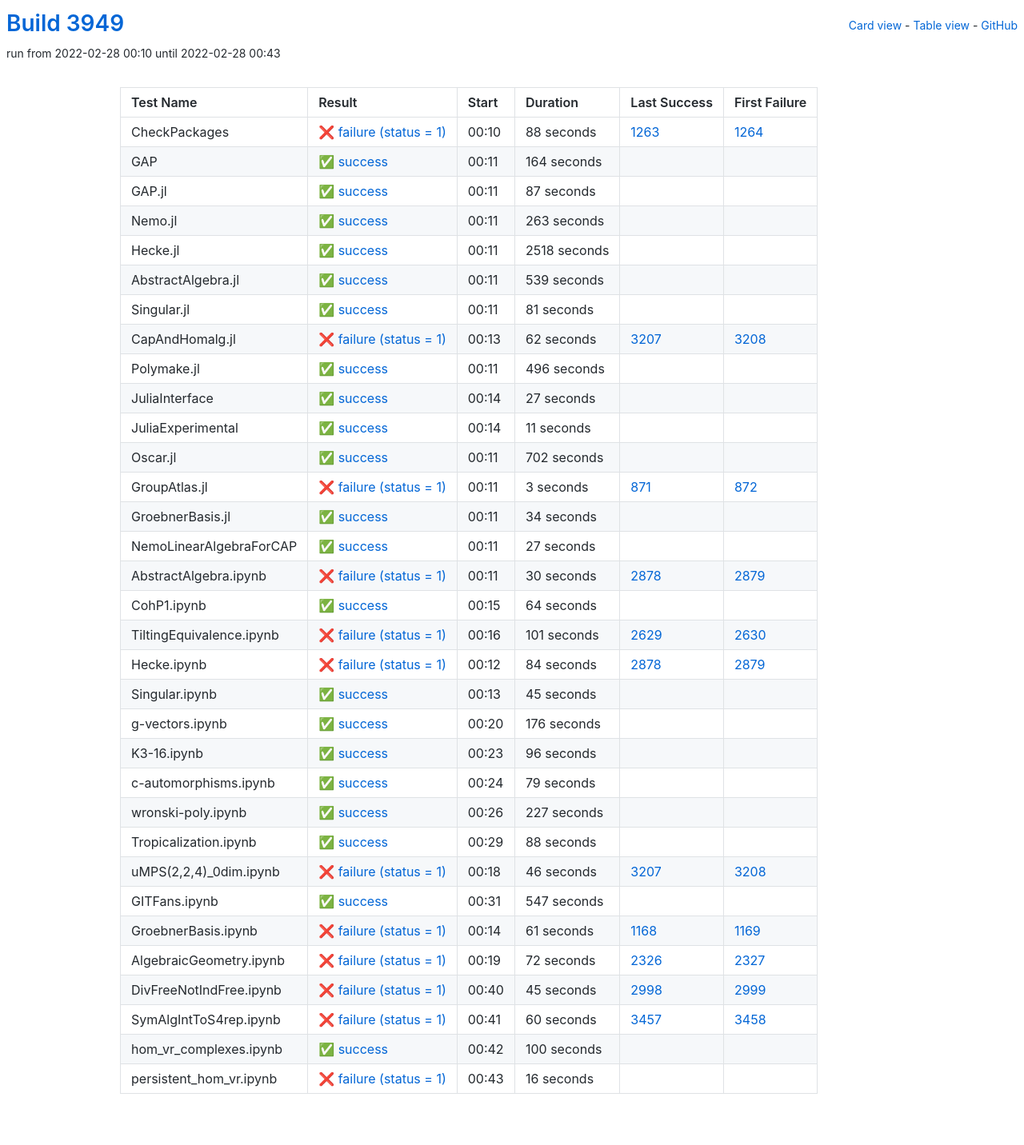
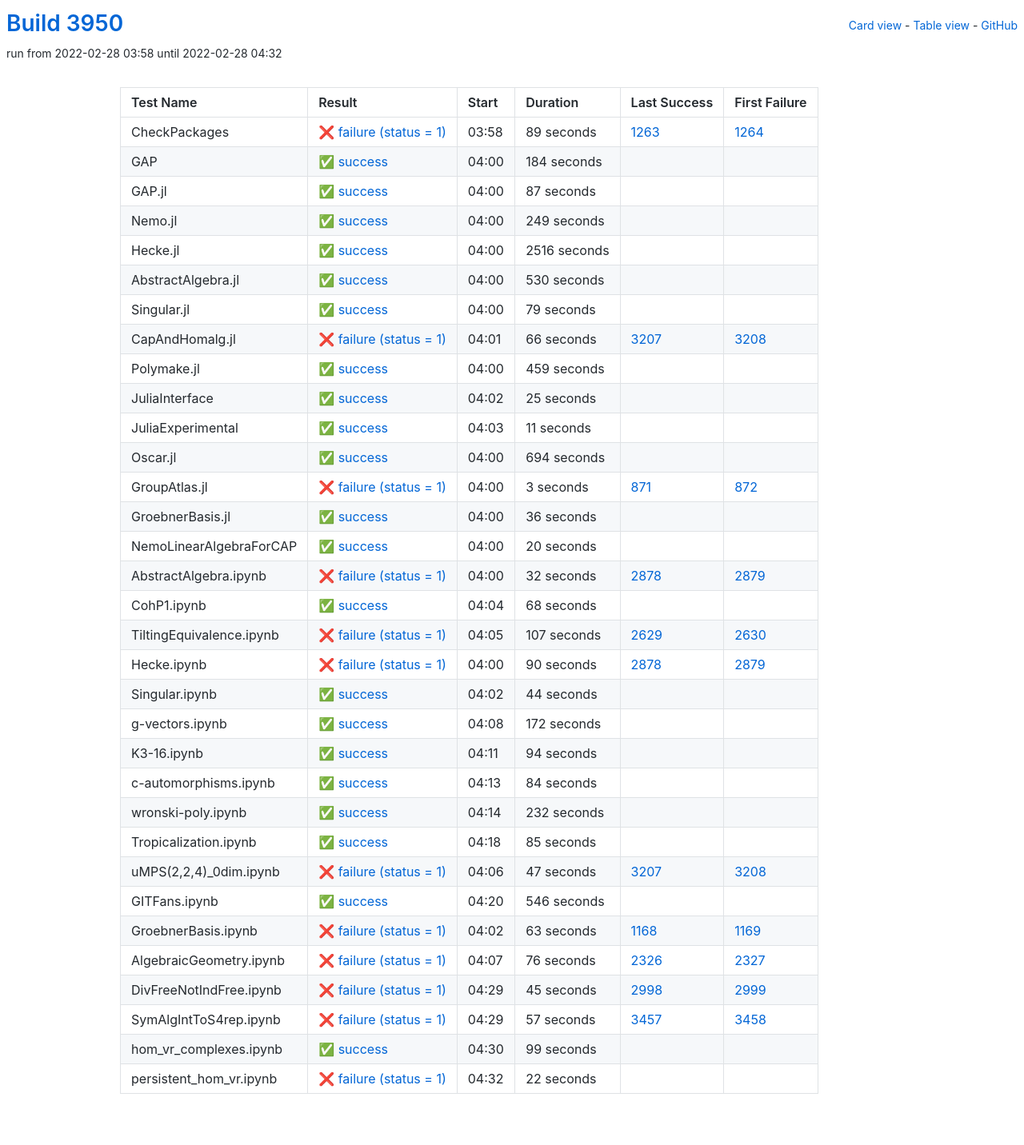
Before and after one commit to oscar-system/oscar-ci-status-stable, a Jekyll site: the page built from table.html, in a window 1280 px wide. Shown: the whole page at 80% size. Built offline with Jekyll 4.4.1, drawn with Linux system fonts in a browser that asks for light colours.

Commit message:
Build #3950

```diff
--- a/_data/ci.yml
+++ b/_data/ci.yml
@@ -1,6 +1,6 @@
 ---
-build: 3949
-build_url: https://oscarci.mathematik.uni-kl.de/job/oscar-stable/3949/
+build: 3950
+build_url: https://oscarci.mathematik.uni-kl.de/job/oscar-stable/3950/
 job: oscar-stable
 organization: oscar-system
 repo: oscar-ci-status-stable
@@ -8,32 +8,32 @@ repourl: https://github.com/oscar-system/oscar-ci-status-stable
 tests:
 - name: CheckPackages
   id: checkpackages
-  log: https://oscarci.mathematik.uni-kl.de/job/oscar-stable/3949/artifact/logs/build-3949/CheckPackages.log
-  start: 2022-02-28 00:10
+  log: https://oscarci.mathematik.uni-kl.de/job/oscar-stable/3950/artifact/logs/build-3950/CheckPackages.log
+  start: 2022-02-28 03:58
   success: false
   exitcode: 1
   status: failure
-  duration: 88
+  duration: 89
   last_success: 1263
   last_success_url: https://oscarci.mathematik.uni-kl.de/job/oscar-stable/1263/
   first_failure: 1264
   first_failure_url: https://oscarci.mathematik.uni-kl.de/job/oscar-stable/1264/
 - name: GAP
   id: gap
-  log: https://oscarci.mathematik.uni-kl.de/job/oscar-stable/3949/artifact/logs/build-3949/GAP.log
-  start: 2022-02-28 00:11
+  log: https://oscarci.mathematik.uni-kl.de/job/oscar-stable/3950/artifact/logs/build-3950/GAP.log
+  start: 2022-02-28 04:00
   success: true
   exitcode: 0
   status: success
-  duration: 164
+  duration: 184
   last_success: false
   last_success_url:
   first_failure: false
   first_failure_url:
 - name: GAP.jl
   id: gap-jl
-  log: https://oscarci.mathematik.uni-kl.de/job/oscar-stable/3949/artifact/logs/build-3949/GAP.jl.log
-  start: 2022-02-28 00:11
+  log: https://oscarci.mathematik.uni-kl.de/job/oscar-stable/3950/artifact/logs/build-3950/GAP.jl.log
+  start: 2022-02-28 04:00
   success: true
   exitcode: 0
   status: success
@@ -44,92 +44,92 @@ tests:
   first_failure_url:
 - name: Nemo.jl
   id: nemo-jl
-  log: https://oscarci.mathematik.uni-kl.de/job/oscar-stable/3949/artifact/logs/build-3949/Nemo.jl.log
-  start: 2022-02-28 00:11
+  log: https://oscarci.mathematik.uni-kl.de/job/oscar-stable/3950/artifact/logs/build-3950/Nemo.jl.log
+  start: 2022-02-28 04:00
   success: true
   exitcode: 0
   status: success
-  duration: 263
+  duration: 249
   last_success: false
   last_success_url:
   first_failure: false
   first_failure_url:
 - name: Hecke.jl
   id: hecke-jl
-  log: https://oscarci.mathematik.uni-kl.de/job/oscar-stable/3949/artifact/logs/build-3949/Hecke.jl.log
-  start: 2022-02-28 00:11
+  log: https://oscarci.mathematik.uni-kl.de/job/oscar-stable/3950/artifact/logs/build-3950/Hecke.jl.log
+  start: 2022-02-28 04:00
   success: true
   exitcode: 0
   status: success
-  duration: 2518
+  duration: 2516
   last_success: false
   last_success_url:
   first_failure: false
   first_failure_url:
 - name: AbstractAlgebra.jl
   id: abstractalgebra-jl
-  log: https://oscarci.mathematik.uni-kl.de/job/oscar-stable/3949/artifact/logs/build-3949/AbstractAlgebra.jl.log
-  start: 2022-02-28 00:11
+  log: https://oscarci.mathematik.uni-kl.de/job/oscar-stable/3950/artifact/logs/build-3950/AbstractAlgebra.jl.log
+  start: 2022-02-28 04:00
   success: true
   exitcode: 0
   status: success
-  duration: 539
+  duration: 530
   last_success: false
   last_success_url:
   first_failure: false
   first_failure_url:
 - name: Singular.jl
   id: singular-jl
-  log: https://oscarci.mathematik.uni-kl.de/job/oscar-stable/3949/artifact/logs/build-3949/Singular.jl.log
-  start: 2022-02-28 00:11
+  log: https://oscarci.mathematik.uni-kl.de/job/oscar-stable/3950/artifact/logs/build-3950/Singular.jl.log
+  start: 2022-02-28 04:00
   success: true
   exitcode: 0
   status: success
-  duration: 81
+  duration: 79
   last_success: false
   last_success_url:
   first_failure: false
   first_failure_url:
 - name: CapAndHomalg.jl
   id: capandhomalg-jl
-  log: https://oscarci.mathematik.uni-kl.de/job/oscar-stable/3949/artifact/logs/build-3949/CapAndHomalg.jl.log
-  start: 2022-02-28 00:13
+  log: https://oscarci.mathematik.uni-kl.de/job/oscar-stable/3950/artifact/logs/build-3950/CapAndHomalg.jl.log
+  start: 2022-02-28 04:01
   success: false
   exitcode: 1
   status: failure
-  duration: 62
+  duration: 66
   last_success: 3207
   last_success_url: https://oscarci.mathematik.uni-kl.de/job/oscar-stable/3207/
   first_failure: 3208
   first_failure_url: https://oscarci.mathematik.uni-kl.de/job/oscar-stable/3208/
 - name: Polymake.jl
   id: polymake-jl
-  log: https://oscarci.mathematik.uni-kl.de/job/oscar-stable/3949/artifact/logs/build-3949/Polymake.jl.log
-  start: 2022-02-28 00:11
+  log: https://oscarci.mathematik.uni-kl.de/job/oscar-stable/3950/artifact/logs/build-3950/Polymake.jl.log
+  start: 2022-02-28 04:00
   success: true
   exitcode: 0
   status: success
-  duration: 496
+  duration: 459
   last_success: false
   last_success_url:
   first_failure: false
   first_failure_url:
 - name: JuliaInterface
   id: juliainterface
-  log: https://oscarci.mathematik.uni-kl.de/job/oscar-stable/3949/artifact/logs/build-3949/JuliaInterface.log
-  start: 2022-02-28 00:14
+  log: https://oscarci.mathematik.uni-kl.de/job/oscar-stable/3950/artifact/logs/build-3950/JuliaInterface.log
+  start: 2022-02-28 04:02
   success: true
   exitcode: 0
   status: success
-  duration: 27
+  duration: 25
   last_success: false
   last_success_url:
   first_failure: false
   first_failure_url:
 - name: JuliaExperimental
   id: juliaexperimental
-  log: https://oscarci.mathematik.uni-kl.de/job/oscar-stable/3949/artifact/logs/build-3949/JuliaExperimental.log
-  start: 2022-02-28 00:14
+  log: https://oscarci.mathematik.uni-kl.de/job/oscar-stable/3950/artifact/logs/build-3950/JuliaExperimental.log
+  start: 2022-02-28 04:03
   success: true
   exitcode: 0
   status: success
@@ -140,20 +140,20 @@ tests:
   first_failure_url:
 - name: Oscar.jl
   id: oscar-jl
-  log: https://oscarci.mathematik.uni-kl.de/job/oscar-stable/3949/artifact/logs/build-3949/Oscar.jl.log
-  start: 2022-02-28 00:11
+  log: https://oscarci.mathematik.uni-kl.de/job/oscar-stable/3950/artifact/logs/build-3950/Oscar.jl.log
+  start: 2022-02-28 04:00
   success: true
   exitcode: 0
   status: success
-  duration: 702
+  duration: 694
   last_success: false
   last_success_url:
   first_failure: false
   first_failure_url:
 - name: GroupAtlas.jl
   id: groupatlas-jl
-  log: https://oscarci.mathematik.uni-kl.de/job/oscar-stable/3949/artifact/logs/build-3949/GroupAtlas.jl.log
-  start: 2022-02-28 00:11
+  log: https://oscarci.mathematik.uni-kl.de/job/oscar-stable/3950/artifact/logs/build-3950/GroupAtlas.jl.log
+  start: 2022-02-28 04:00
   success: false
   exitcode: 1
   status: failure
@@ -164,200 +164,200 @@ tests:
   first_failure_url: https://oscarci.mathematik.uni-kl.de/job/oscar-stable/872/
 - name: GroebnerBasis.jl
   id: groebnerbasis-jl
-  log: https://oscarci.mathematik.uni-kl.de/job/oscar-stable/3949/artifact/logs/build-3949/GroebnerBasis.jl.log
-  start: 2022-02-28 00:11
+  log: https://oscarci.mathematik.uni-kl.de/job/oscar-stable/3950/artifact/logs/build-3950/GroebnerBasis.jl.log
+  start: 2022-02-28 04:00
   success: true
   exitcode: 0
   status: success
-  duration: 34
+  duration: 36
   last_success: false
   last_success_url:
   first_failure: false
   first_failure_url:
 - name: NemoLinearAlgebraForCAP
   id: nemolinearalgebraforcap
-  log: https://oscarci.mathematik.uni-kl.de/job/oscar-stable/3949/artifact/logs/build-3949/NemoLinearAlgebraForCAP.log
-  start: 2022-02-28 00:11
+  log: https://oscarci.mathematik.uni-kl.de/job/oscar-stable/3950/artifact/logs/build-3950/NemoLinearAlgebraForCAP.log
+  start: 2022-02-28 04:00
   success: true
   exitcode: 0
   status: success
-  duration: 27
+  duration: 20
   last_success: false
   last_success_url:
   first_failure: false
   first_failure_url:
 - name: AbstractAlgebra.ipynb
   id: abstractalgebra-ipynb
-  log: https://oscarci.mathematik.uni-kl.de/job/oscar-stable/3949/artifact/logs/build-3949/AbstractAlgebra.ipynb.log
-  start: 2022-02-28 00:11
+  log: https://oscarci.mathematik.uni-kl.de/job/oscar-stable/3950/artifact/logs/build-3950/AbstractAlgebra.ipynb.log
+  start: 2022-02-28 04:00
   success: false
   exitcode: 1
   status: failure
-  duration: 30
+  duration: 32
   last_success: 2878
   last_success_url: https://oscarci.mathematik.uni-kl.de/job/oscar-stable/2878/
   first_failure: 2879
   first_failure_url: https://oscarci.mathematik.uni-kl.de/job/oscar-stable/2879/
 - name: CohP1.ipynb
   id: cohp1-ipynb
-  log: https://oscarci.mathematik.uni-kl.de/job/oscar-stable/3949/artifact/logs/build-3949/CohP1.ipynb.log
-  start: 2022-02-28 00:15
+  log: https://oscarci.mathematik.uni-kl.de/job/oscar-stable/3950/artifact/logs/build-3950/CohP1.ipynb.log
+  start: 2022-02-28 04:04
   success: true
   exitcode: 0
   status: success
-  duration: 64
+  duration: 68
   last_success: false
   last_success_url:
   first_failure: false
   first_failure_url:
 - name: TiltingEquivalence.ipynb
   id: tiltingequivalence-ipynb
-  log: https://oscarci.mathematik.uni-kl.de/job/oscar-stable/3949/artifact/logs/build-3949/TiltingEquivalence.ipynb.log
-  start: 2022-02-28 00:16
+  log: https://oscarci.mathematik.uni-kl.de/job/oscar-stable/3950/artifact/logs/build-3950/TiltingEquivalence.ipynb.log
+  start: 2022-02-28 04:05
   success: false
   exitcode: 1
   status: failure
-  duration: 101
+  duration: 107
   last_success: 2629
   last_success_url: https://oscarci.mathematik.uni-kl.de/job/oscar-stable/2629/
   first_failure: 2630
   first_failure_url: https://oscarci.mathematik.uni-kl.de/job/oscar-stable/2630/
 - name: Hecke.ipynb
   id: hecke-ipynb
-  log: https://oscarci.mathematik.uni-kl.de/job/oscar-stable/3949/artifact/logs/build-3949/Hecke.ipynb.log
-  start: 2022-02-28 00:12
+  log: https://oscarci.mathematik.uni-kl.de/job/oscar-stable/3950/artifact/logs/build-3950/Hecke.ipynb.log
+  start: 2022-02-28 04:00
   success: false
   exitcode: 1
   status: failure
-  duration: 84
+  duration: 90
   last_success: 2878
   last_success_url: https://oscarci.mathematik.uni-kl.de/job/oscar-stable/2878/
   first_failure: 2879
   first_failure_url: https://oscarci.mathematik.uni-kl.de/job/oscar-stable/2879/
 - name: Singular.ipynb
   id: singular-ipynb
-  log: https://oscarci.mathematik.uni-kl.de/job/oscar-stable/3949/artifact/logs/build-3949/Singular.ipynb.log
-  start: 2022-02-28 00:13
+  log: https://oscarci.mathematik.uni-kl.de/job/oscar-stable/3950/artifact/logs/build-3950/Singular.ipynb.log
+  start: 2022-02-28 04:02
   success: true
   exitcode: 0
   status: success
-  duration: 45
+  duration: 44
   last_success: false
   last_success_url:
   first_failure: false
   first_failure_url:
 - name: g-vectors.ipynb
   id: g-vectors-ipynb
-  log: https://oscarci.mathematik.uni-kl.de/job/oscar-stable/3949/artifact/logs/build-3949/g-vectors.ipynb.log
-  start: 2022-02-28 00:20
+  log: https://oscarci.mathematik.uni-kl.de/job/oscar-stable/3950/artifact/logs/build-3950/g-vectors.ipynb.log
+  start: 2022-02-28 04:08
   success: true
   exitcode: 0
   status: success
-  duration: 176
+  duration: 172
   last_success: false
   last_success_url:
   first_failure: false
   first_failure_url:
 - name: K3-16.ipynb
   id: k3-16-ipynb
-  log: https://oscarci.mathematik.uni-kl.de/job/oscar-stable/3949/artifact/logs/build-3949/K3-16.ipynb.log
-  start: 2022-02-28 00:23
+  log: https://oscarci.mathematik.uni-kl.de/job/oscar-stable/3950/artifact/logs/build-3950/K3-16.ipynb.log
+  start: 2022-02-28 04:11
   success: true
   exitcode: 0
   status: success
-  duration: 96
+  duration: 94
   last_success: false
   last_success_url:
   first_failure: false
   first_failure_url:
 - name: c-automorphisms.ipynb
   id: c-automorphisms-ipynb
-  log: https://oscarci.mathematik.uni-kl.de/job/oscar-stable/3949/artifact/logs/build-3949/c-automorphisms.ipynb.log
-  start: 2022-02-28 00:24
+  log: https://oscarci.mathematik.uni-kl.de/job/oscar-stable/3950/artifact/logs/build-3950/c-automorphisms.ipynb.log
+  start: 2022-02-28 04:13
   success: true
   exitcode: 0
   status: success
-  duration: 79
+  duration: 84
   last_success: false
   last_success_url:
   first_failure: false
   first_failure_url:
 - name: wronski-poly.ipynb
   id: wronski-poly-ipynb
-  log: https://oscarci.mathematik.uni-kl.de/job/oscar-stable/3949/artifact/logs/build-3949/wronski-poly.ipynb.log
-  start: 2022-02-28 00:26
+  log: https://oscarci.mathematik.uni-kl.de/job/oscar-stable/3950/artifact/logs/build-3950/wronski-poly.ipynb.log
+  start: 2022-02-28 04:14
   success: true
   exitcode: 0
   status: success
-  duration: 227
+  duration: 232
   last_success: false
   last_success_url:
   first_failure: false
   first_failure_url:
 - name: Tropicalization.ipynb
   id: tropicalization-ipynb
-  log: https://oscarci.mathematik.uni-kl.de/job/oscar-stable/3949/artifact/logs/build-3949/Tropicalization.ipynb.log
-  start: 2022-02-28 00:29
+  log: https://oscarci.mathematik.uni-kl.de/job/oscar-stable/3950/artifact/logs/build-3950/Tropicalization.ipynb.log
+  start: 2022-02-28 04:18
   success: true
   exitcode: 0
   status: success
-  duration: 88
+  duration: 85
   last_success: false
   last_success_url:
   first_failure: false
   first_failure_url:
 - name: uMPS(2,2,4)_0dim.ipynb
   id: umps-2-2-4-0dim-ipynb
-  log: https://oscarci.mathematik.uni-kl.de/job/oscar-stable/3949/artifact/logs/build-3949/uMPS-2-2-4-_0dim.ipynb.log
-  start: 2022-02-28 00:18
+  log: https://oscarci.mathematik.uni-kl.de/job/oscar-stable/3950/artifact/logs/build-3950/uMPS-2-2-4-_0dim.ipynb.log
+  start: 2022-02-28 04:06
   success: false
   exitcode: 1
   status: failure
-  duration: 46
+  duration: 47
   last_success: 3207
   last_success_url: https://oscarci.mathematik.uni-kl.de/job/oscar-stable/3207/
   first_failure: 3208
   first_failure_url: https://oscarci.mathematik.uni-kl.de/job/oscar-stable/3208/
 - name: GITFans.ipynb
   id: gitfans-ipynb
-  log: https://oscarci.mathematik.uni-kl.de/job/oscar-stable/3949/artifact/logs/build-3949/GITFans.ipynb.log
-  start: 2022-02-28 00:31
+  log: https://oscarci.mathematik.uni-kl.de/job/oscar-stable/3950/artifact/logs/build-3950/GITFans.ipynb.log
+  start: 2022-02-28 04:20
   success: true
   exitcode: 0
   status: success
-  duration: 547
+  duration: 546
   last_success: false
   last_success_url:
   first_failure: false
   first_failure_url:
 - name: GroebnerBasis.ipynb
   id: groebnerbasis-ipynb
-  log: https://oscarci.mathematik.uni-kl.de/job/oscar-stable/3949/artifact/logs/build-3949/GroebnerBasis.ipynb.log
-  start: 2022-02-28 00:14
+  log: https://oscarci.mathematik.uni-kl.de/job/oscar-stable/3950/artifact/logs/build-3950/GroebnerBasis.ipynb.log
+  start: 2022-02-28 04:02
   success: false
   exitcode: 1
   status: failure
-  duration: 61
+  duration: 63
   last_success: 1168
   last_success_url: https://oscarci.mathematik.uni-kl.de/job/oscar-stable/1168/
   first_failure: 1169
   first_failure_url: https://oscarci.mathematik.uni-kl.de/job/oscar-stable/1169/
 - name: AlgebraicGeometry.ipynb
   id: algebraicgeometry-ipynb
-  log: https://oscarci.mathematik.uni-kl.de/job/oscar-stable/3949/artifact/logs/build-3949/AlgebraicGeometry.ipynb.log
-  start: 2022-02-28 00:19
+  log: https://oscarci.mathematik.uni-kl.de/job/oscar-stable/3950/artifact/logs/build-3950/AlgebraicGeometry.ipynb.log
+  start: 2022-02-28 04:07
   success: false
   exitcode: 1
   status: failure
-  duration: 72
+  duration: 76
   last_success: 2326
   last_success_url: https://oscarci.mathematik.uni-kl.de/job/oscar-stable/2326/
   first_failure: 2327
   first_failure_url: https://oscarci.mathematik.uni-kl.de/job/oscar-stable/2327/
 - name: DivFreeNotIndFree.ipynb
   id: divfreenotindfree-ipynb
-  log: https://oscarci.mathematik.uni-kl.de/job/oscar-stable/3949/artifact/logs/build-3949/DivFreeNotIndFree.ipynb.log
-  start: 2022-02-28 00:40
+  log: https://oscarci.mathematik.uni-kl.de/job/oscar-stable/3950/artifact/logs/build-3950/DivFreeNotIndFree.ipynb.log
+  start: 2022-02-28 04:29
   success: false
   exitcode: 1
   status: failure
@@ -368,36 +368,36 @@ tests:
   first_failure_url: https://oscarci.mathematik.uni-kl.de/job/oscar-stable/2999/
 - name: SymAlgIntToS4rep.ipynb
   id: symalginttos4rep-ipynb
-  log: https://oscarci.mathematik.uni-kl.de/job/oscar-stable/3949/artifact/logs/build-3949/SymAlgIntToS4rep.ipynb.log
-  start: 2022-02-28 00:41
+  log: https://oscarci.mathematik.uni-kl.de/job/oscar-stable/3950/artifact/logs/build-3950/SymAlgIntToS4rep.ipynb.log
+  start: 2022-02-28 04:29
   success: false
   exitcode: 1
   status: failure
-  duration: 60
+  duration: 57
   last_success: 3457
   last_success_url: https://oscarci.mathematik.uni-kl.de/job/oscar-stable/3457/
   first_failure: 3458
   first_failure_url: https://oscarci.mathematik.uni-kl.de/job/oscar-stable/3458/
 - name: hom_vr_complexes.ipynb
   id: hom-vr-complexes-ipynb
-  log: https://oscarci.mathematik.uni-kl.de/job/oscar-stable/3949/artifact/logs/build-3949/hom_vr_complexes.ipynb.log
-  start: 2022-02-28 00:42
+  log: https://oscarci.mathematik.uni-kl.de/job/oscar-stable/3950/artifact/logs/build-3950/hom_vr_complexes.ipynb.log
+  start: 2022-02-28 04:30
   success: true
   exitcode: 0
   status: success
-  duration: 100
+  duration: 99
   last_success: false
   last_success_url:
   first_failure: false
   first_failure_url:
 - name: persistent_hom_vr.ipynb
   id: persistent-hom-vr-ipynb
-  log: https://oscarci.mathematik.uni-kl.de/job/oscar-stable/3949/artifact/logs/build-3949/persistent_hom_vr.ipynb.log
-  start: 2022-02-28 00:43
+  log: https://oscarci.mathematik.uni-kl.de/job/oscar-stable/3950/artifact/logs/build-3950/persistent_hom_vr.ipynb.log
+  start: 2022-02-28 04:32
   success: false
   exitcode: 1
   status: failure
-  duration: 16
+  duration: 22
   last_success: false
   last_success_url:
   first_failure: false
```
Also changed, not shown: README.md.
